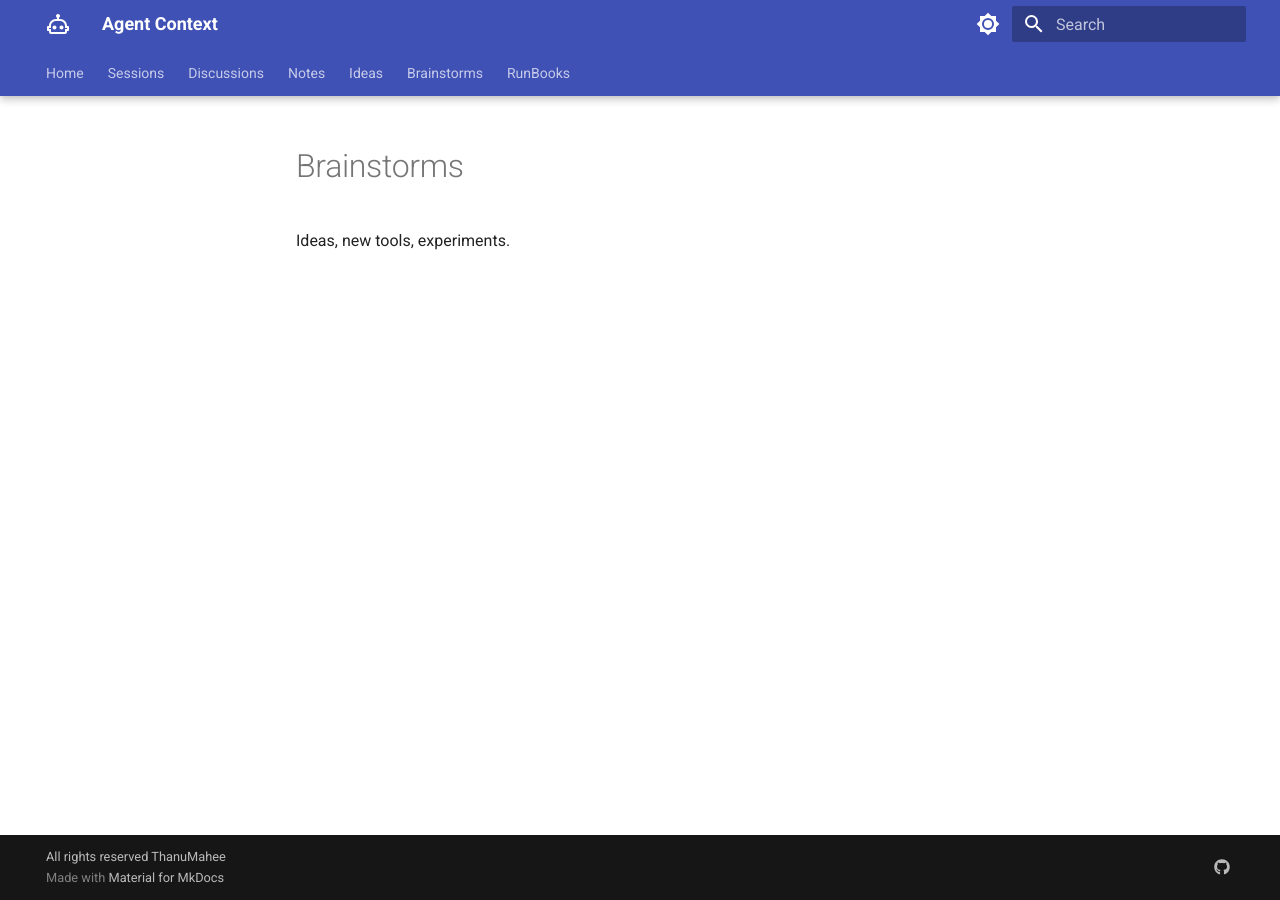
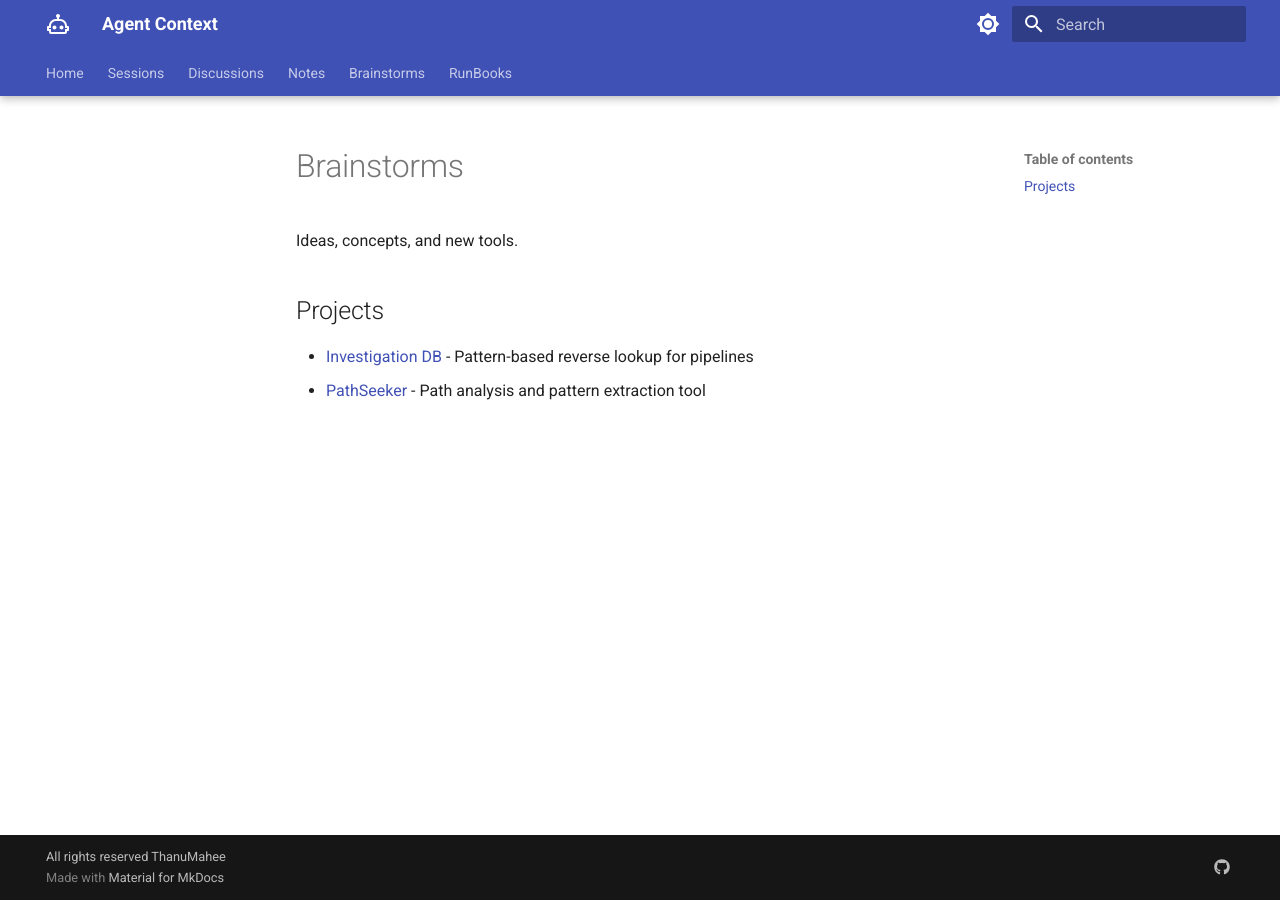
Before and after one commit to ThanuMahee12/AgentContext, an MkDocs documentation site: the page built from docs/Brainstorms/index.md, in a window 1280 px wide. Built offline with MkDocs 1.6.1 and Material for MkDocs 9.7.7, drawn with Linux system fonts in a browser that asks for light colours.

Commit message:
refactor: merge Ideas into Brainstorms nav

```diff
--- a/docs/Brainstorms/index.md
+++ b/docs/Brainstorms/index.md
@@ -1,3 +1,8 @@
 # Brainstorms
 
-Ideas, new tools, experiments.
+Ideas, concepts, and new tools.
+
+## Projects
+
+- [Investigation DB](investigation-db.md) - Pattern-based reverse lookup for pipelines
+- [PathSeeker](pathseeker.md) - Path analysis and pattern extraction tool
--- a/mkdocs.yml
+++ b/mkdocs.yml
@@ -49,7 +49,6 @@ nav:
   - Sessions: sessions/
   - Discussions: discussions/
   - Notes: notes/
-  - Ideas: ideas/
   - Brainstorms: brainstorms/
   - RunBooks: runbooks/
 
```
Also changed, not shown: docs/ideas/index.md (deleted, +0 -8 lines), docs/Brainstorms/investigation-db.md (renamed from docs/ideas/investigation-db.md), docs/Brainstorms/pathseeker.md (renamed from docs/ideas/pathseeker.md).
